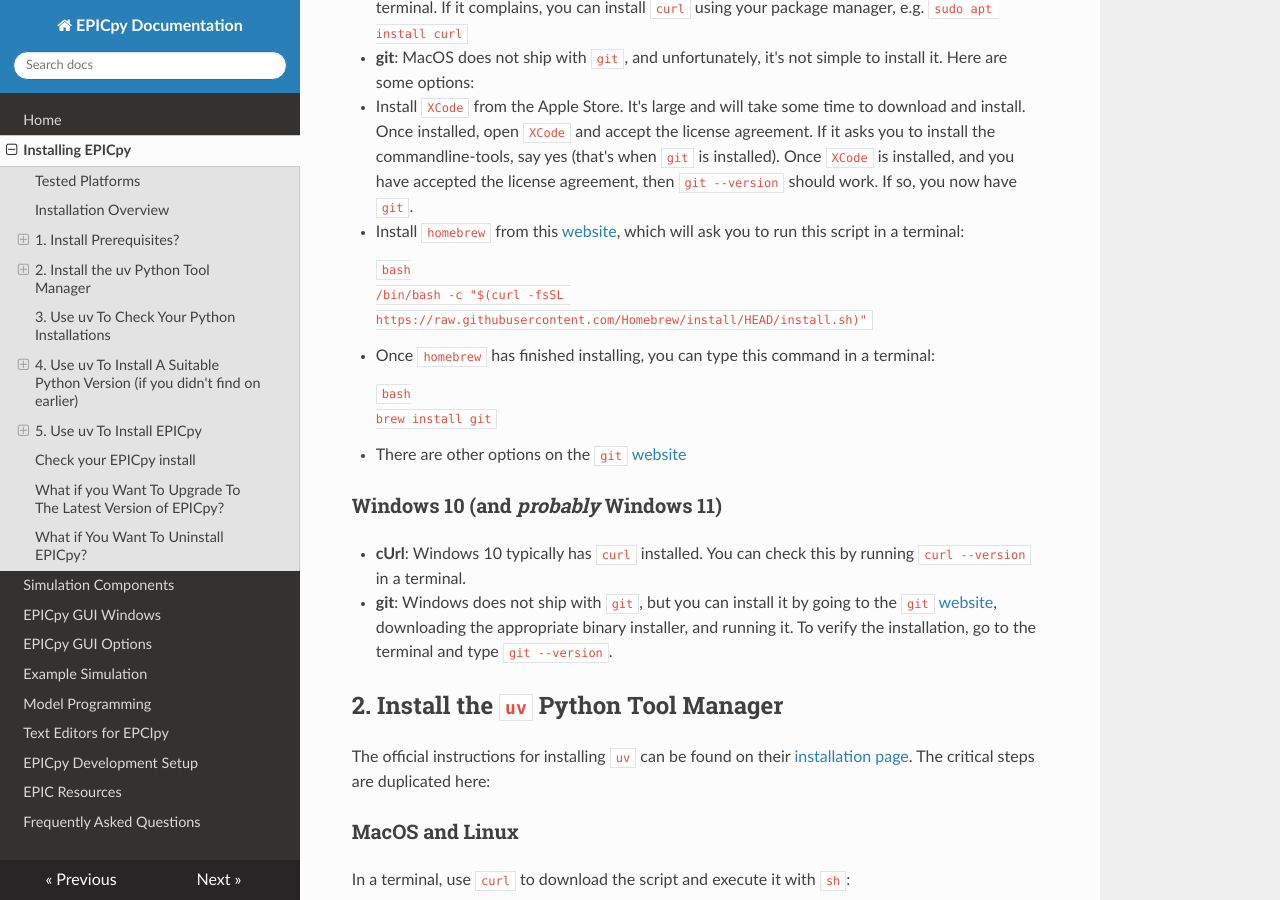
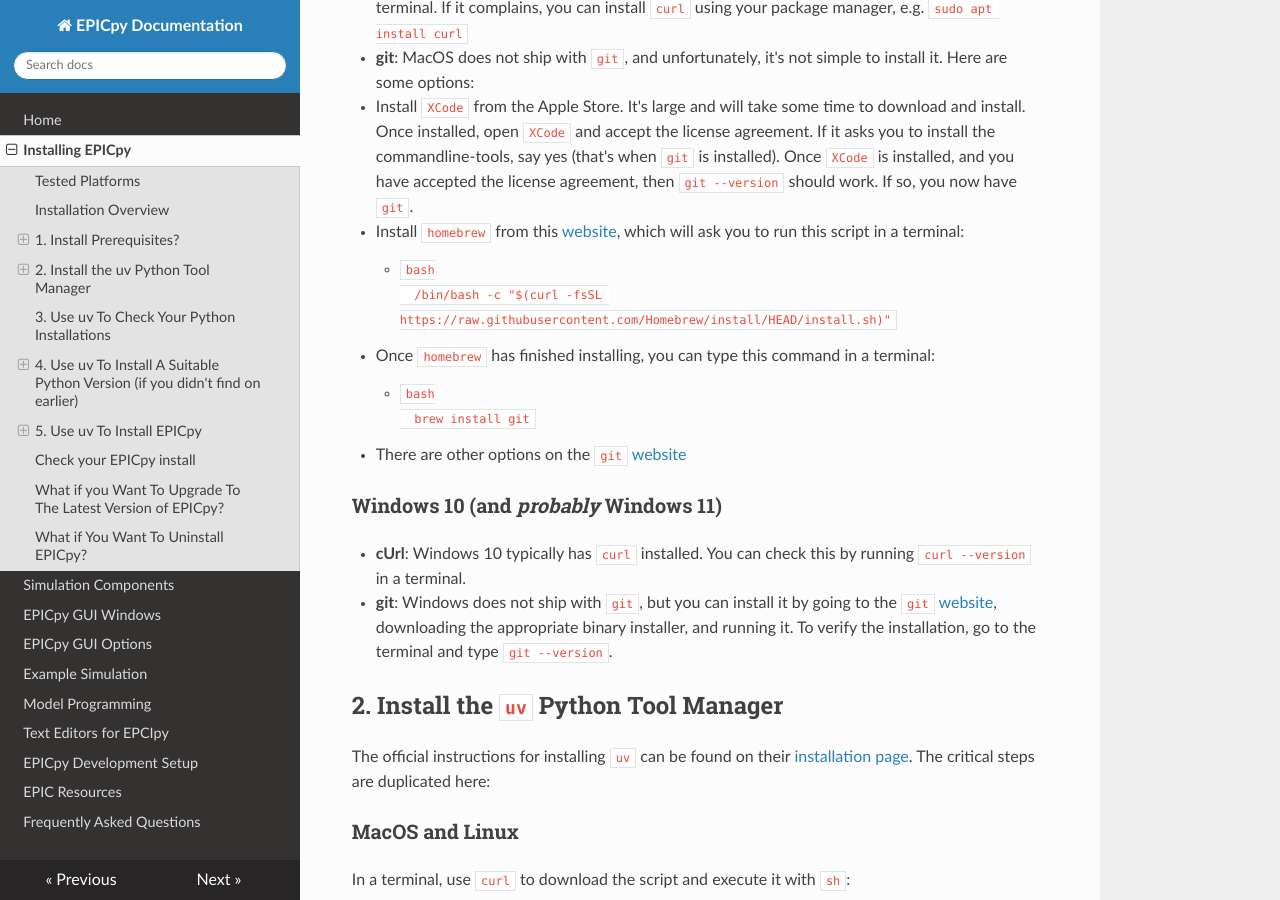
Before and after one commit to travisseymour/EPICpyDocs, an MkDocs documentation site: the page built from docs/installing.md, in a window 1280 px wide and 900 px high, scrolled down 1783 px. Built offline with MkDocs 1.6.1, drawn with Linux system fonts in a browser that asks for light colours; nearby versions of some CDN libraries.

Commit message:
still trying to get bash code within a list to look right.

````diff
--- a/docs/installing.md
+++ b/docs/installing.md
@@ -60,16 +60,14 @@ To do the steps below, you will need the `cUrl` and `git` utilities installed on
 - **git**: MacOS does not ship with `git`, and unfortunately, it's not simple to install it. Here are some options:
   - Install `XCode` from the Apple Store. It's large and will take some time to download and install. Once installed, open `XCode` and accept the license agreement. If it asks you to install the commandline-tools, say yes (that's when `git` is installed). Once `XCode` is installed, and you have accepted the license agreement, then `git --version` should work. If so, you now have `git`.
   - Install `homebrew` from this [website](https://brew.sh/), which will ask you to run this script in a terminal:
-
-    ```bash
-    /bin/bash -c "$(curl -fsSL https://raw.githubusercontent.com/Homebrew/install/HEAD/install.sh)"
-    ```
+    - ```bash
+      /bin/bash -c "$(curl -fsSL https://raw.githubusercontent.com/Homebrew/install/HEAD/install.sh)"
+      ```
 
   - Once `homebrew` has finished installing, you can type this command in a terminal:
-
-    ```bash
-    brew install git
-    ```
+    - ```bash
+      brew install git
+      ```
 
   - There are other options on the `git` [website](https://git-scm.com/downloads/mac)
 
````
